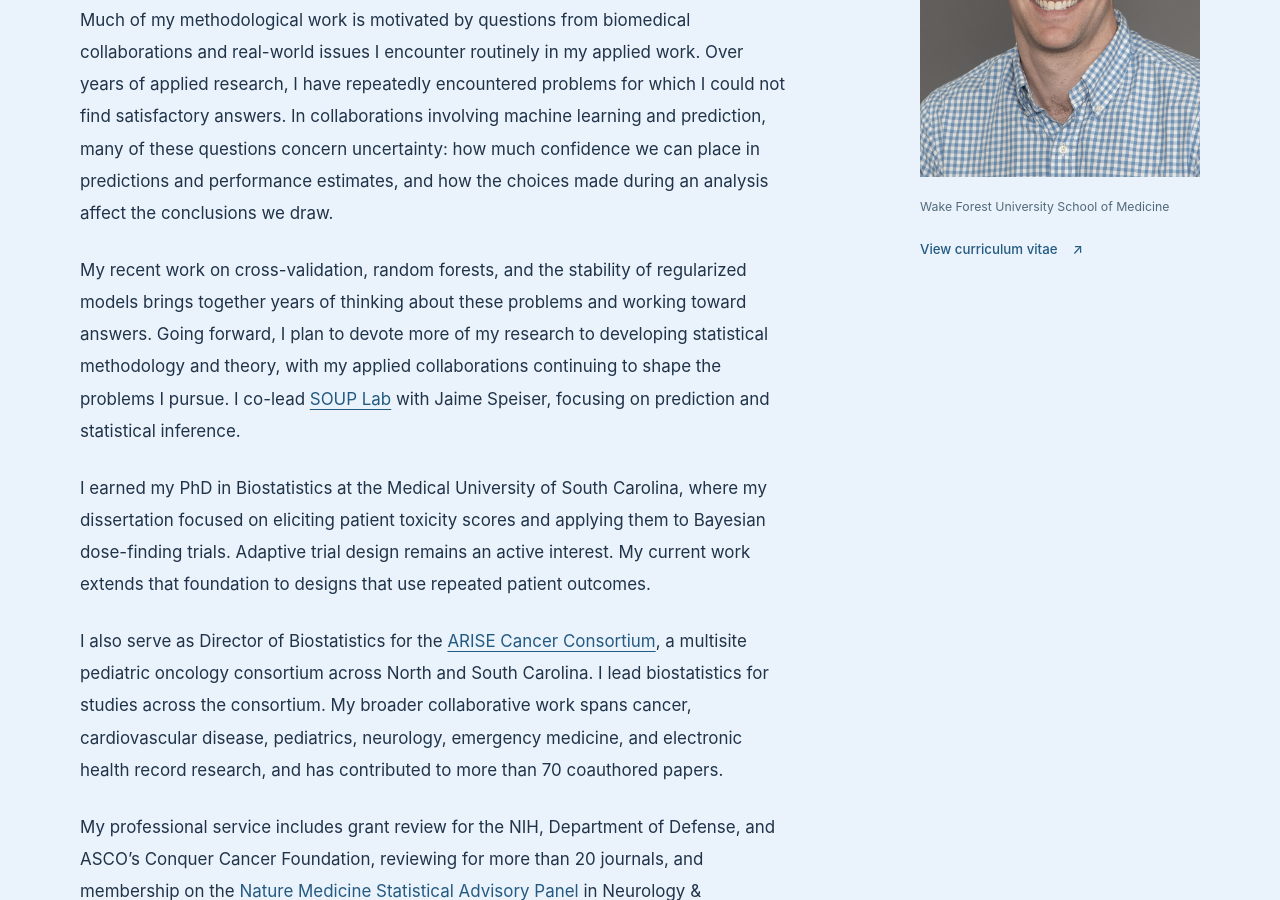
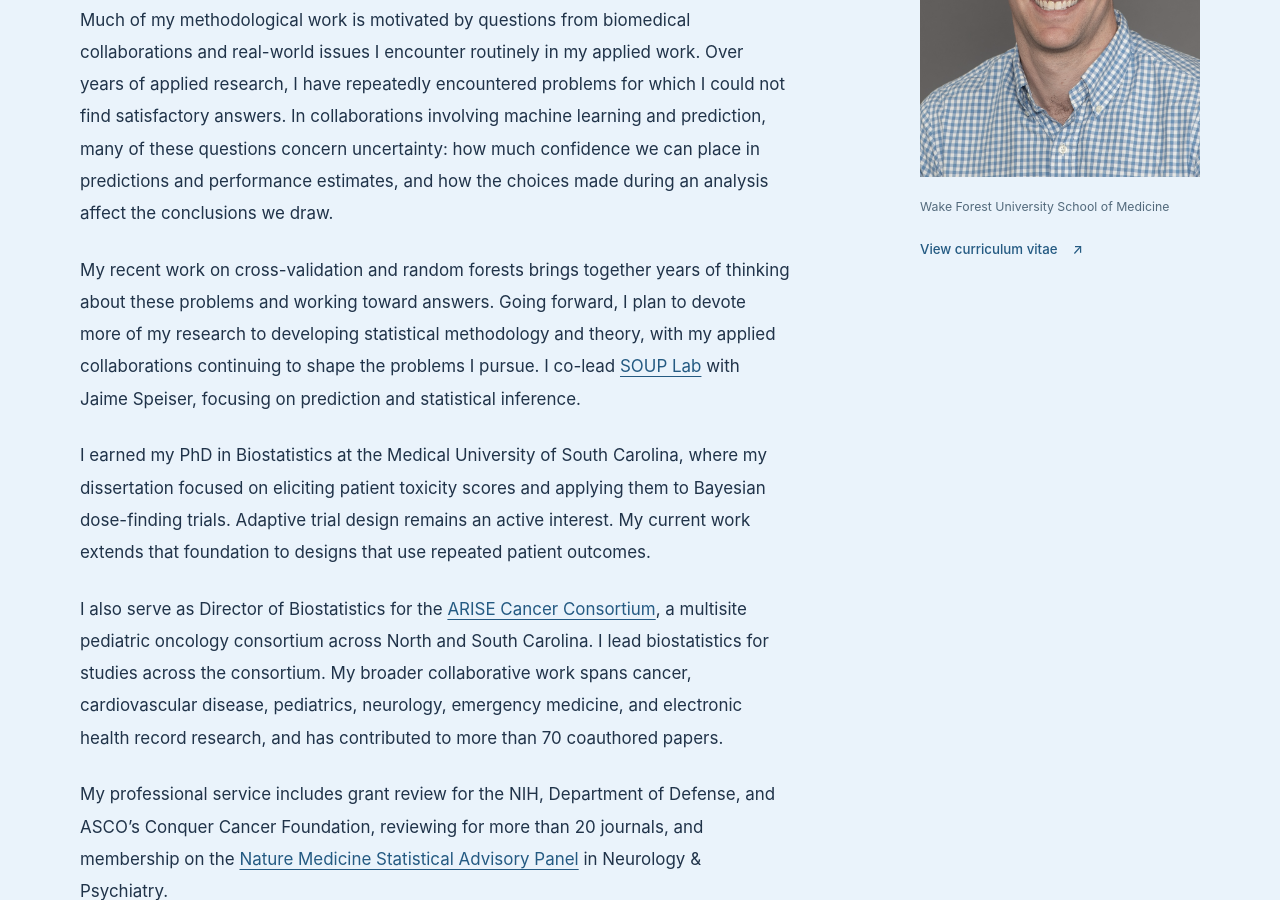
Before and after one commit to NateOConnellPhD/nateoconnell.github.io, a Jekyll site: the page built from _pages/about.md, in a window 1280 px wide and 900 px high, scrolled down 624 px. Built offline with Jekyll 4.4.1, drawn with Linux system fonts in a browser that asks for light colours; some of the changed text lies outside the part shown.

Commit message:
Remove remaining LASSO stability references from page text

```diff
--- a/_data/profile.yml
+++ b/_data/profile.yml
@@ -11,8 +11,8 @@ preview_mode: false
 interests:
   - name: "Uncertainty in machine learning"
     description: "Statistical theory and methods for quantifying uncertainty in prediction models and their performance, with particular attention to random forests and the dependence created by reusing data."
-  - name: "Cross-validation and model stability"
-    description: "How resampling designs affect performance estimates, how to estimate their uncertainty, and how tuning choices influence the reproducibility of fitted coefficients and selected variables."
+  - name: "Cross-validation"
+    description: "How resampling designs affect performance estimates and how to estimate their uncertainty."
   - name: "Bayesian adaptive trial design"
     description: "Bayesian methods for designing clinical trials that adapt as evidence accumulates, with a particular interest in dose finding and dose optimization."
 links:
--- a/_pages/about.md
+++ b/_pages/about.md
@@ -9,7 +9,7 @@ I’m Nathaniel (Nate) O’Connell, PhD, an Associate Professor in the [Departme
 
 Much of my methodological work is motivated by questions from biomedical collaborations and real-world issues I encounter routinely in my applied work. Over years of applied research, I have repeatedly encountered problems for which I could not find satisfactory answers. In collaborations involving machine learning and prediction, many of these questions concern uncertainty: how much confidence we can place in predictions and performance estimates, and how the choices made during an analysis affect the conclusions we draw.
 
-My recent work on cross-validation, random forests, and the stability of regularized models brings together years of thinking about these problems and working toward answers. Going forward, I plan to devote more of my research to developing statistical methodology and theory, with my applied collaborations continuing to shape the problems I pursue. I co-lead [SOUP Lab](https://www.souplabstats.com/) with Jaime Speiser, focusing on prediction and statistical inference.
+My recent work on cross-validation and random forests brings together years of thinking about these problems and working toward answers. Going forward, I plan to devote more of my research to developing statistical methodology and theory, with my applied collaborations continuing to shape the problems I pursue. I co-lead [SOUP Lab](https://www.souplabstats.com/) with Jaime Speiser, focusing on prediction and statistical inference.
 
 I earned my PhD in Biostatistics at the Medical University of South Carolina, where my dissertation focused on eliciting patient toxicity scores and applying them to Bayesian dose-finding trials. Adaptive trial design remains an active interest. My current work extends that foundation to designs that use repeated patient outcomes.
 
```
